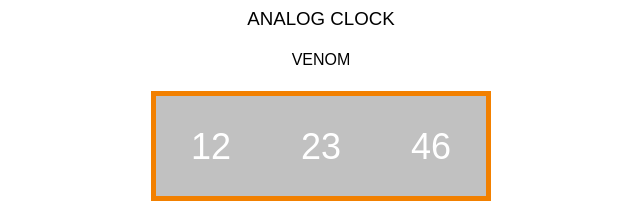
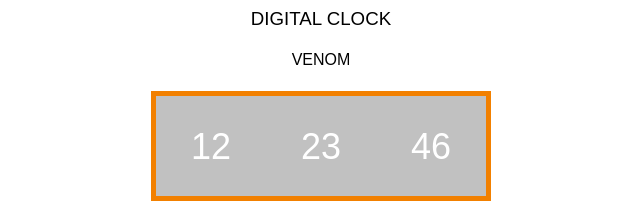
Before and after one commit to MuhammadZaidanRafa/clock, a plain HTML site: page index.html in a window 1280 px wide. Shown: the top 218 px of the page, 319-959 px from the left. Drawn offline with Linux system fonts and the light colour scheme.

Commit message:
Update index.html

```diff
--- a/index.html
+++ b/index.html
@@ -1,6 +1,6 @@
 <html>
 <head>
-	<title>Jam analog</title>
+	<title>Jam rafa</title>
 </head>
 <body>
 	<style>
@@ -29,7 +29,7 @@
 </style>
 
 <center>
-	<h3>ANALOG CLOCK</h3>
+	<h3>DIGITAL CLOCK</h3>
 	<h4>VENOM</h4>
 </center>
 <div class="jam-digital">
```
